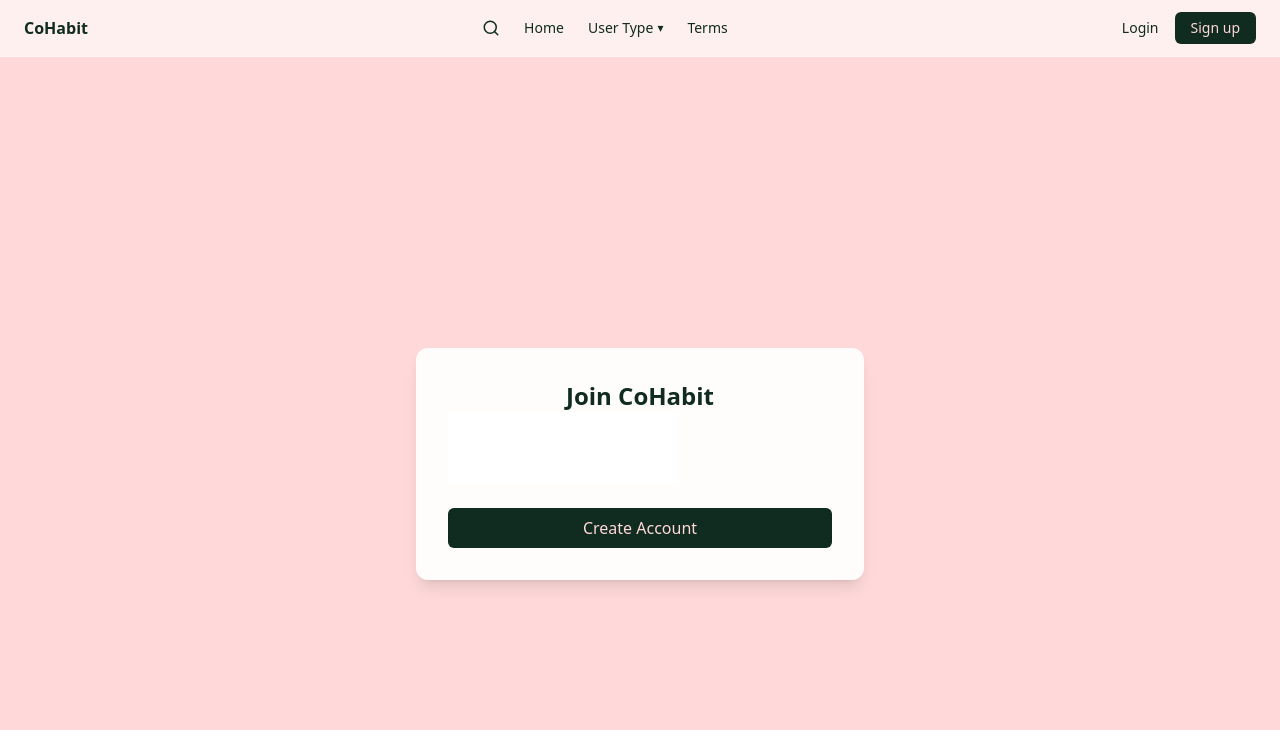
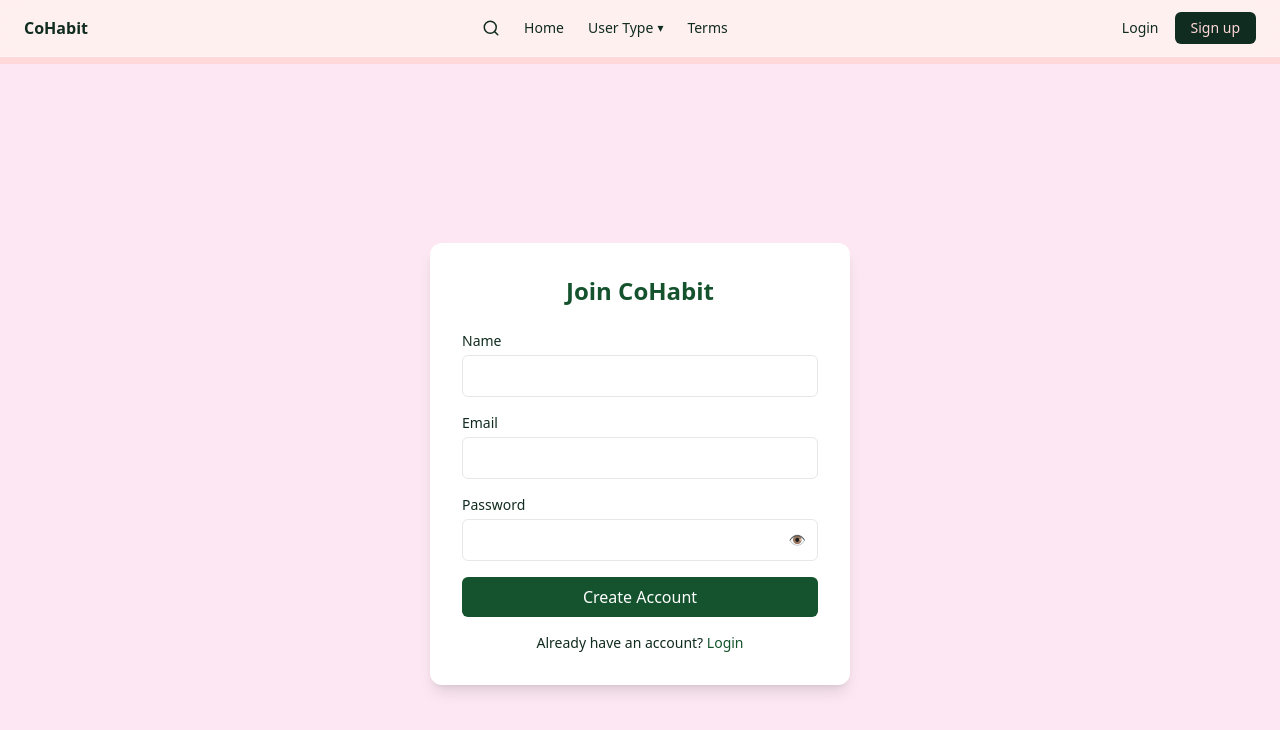
Before and after one commit to Yuno25/CoHabit, a Next.js app: page /signup in a window 1280 px wide. Shown: the top 730 px of the page. Built offline with nearby package versions, Linux system fonts and the light colour scheme.

Commit message:
fix: sync navbar user name with profile updates

```diff
--- a/src/app/profile-setup/page.tsx
+++ b/src/app/profile-setup/page.tsx
@@ -1,6 +1,6 @@
 export default function ProfileSetupPage() {
   return (
-    <main className="min-h-screen flex items-center justify-center">
+    <main className="min-h-screen flex items-center justify-center bg-blush text-pine">
       <h1 className="text-2xl font-semibold">Profile Setup</h1>
     </main>
   );
--- a/src/app/signup/page.tsx
+++ b/src/app/signup/page.tsx
@@ -1,22 +1,39 @@
 "use client";
 
+import Link from "next/link";
 import { useState } from "react";
 import { useRouter } from "next/navigation";
 
-export default function SignupPage() {
+export default function Signup() {
   const router = useRouter();
-  const [form, setForm] = useState({ name: "", email: "", password: "" });
+
+  const [form, setForm] = useState({
+    name: "",
+    email: "",
+    password: "",
+  });
+
+  const [showPassword, setShowPassword] = useState(false);
+  const [loading, setLoading] = useState(false);
   const [error, setError] = useState("");
-  const [loading, setLoading] = useState(false);
 
-  const handleChange = (e: React.ChangeEvent<HTMLInputElement>) =>
+  const handleChange = (e: React.ChangeEvent<HTMLInputElement>) => {
+    setError("");
     setForm({ ...form, [e.target.name]: e.target.value });
+  };
 
   const handleSubmit = async (e: React.FormEvent) => {
     e.preventDefault();
+
+    if (!form.name || !form.email || !form.password) {
+      setError("All fields are required");
+      return;
+    }
+
     setLoading(true);
     setError("");
 
+    try {
       const res = await fetch("/api/auth/signup", {
         method: "POST",
         headers: { "Content-Type": "application/json" },
@@ -26,47 +43,104 @@ export default function SignupPage() {
       const data = await res.json();
 
       if (!res.ok) {
-      setError(data.error || "Signup failed");
+        setError(data.message || "Signup failed");
         setLoading(false);
         return;
       }
 
-    // ✅ AUTH SUCCESS
-    localStorage.setItem("token", data.token);
-    window.dispatchEvent(new Event("auth-change"));
-
-    // ✅ GO TO WELCOME
-    router.replace("/welcome/new");
+      router.push("/login");
+    } catch (err) {
+      setError("Something went wrong. Try again.");
+    } finally {
+      setLoading(false);
+    }
   };
 
   return (
-    <div className="min-h-screen flex items-center justify-center bg-blush px-4">
-      <form
-        onSubmit={handleSubmit}
-        className="bg-white/90 backdrop-blur-md p-8 rounded-xl shadow-lg w-full max-w-md"
+    <div className="min-h-screen flex items-center justify-center bg-pink-100">
+      <div className="w-[420px] bg-white rounded-xl shadow-lg p-8">
+        <h2 className="text-2xl font-semibold text-center text-green-900 mb-6">
+          Join CoHabit
+        </h2>
+
+        <form onSubmit={handleSubmit} className="space-y-4">
+          {/* Name */}
+          <div>
+            <label className="block text-sm font-medium mb-1">Name</label>
+            <input
+              type="text"
+              name="name"
+              value={form.name}
+              onChange={handleChange}
+              className="w-full border rounded-md px-3 py-2 focus:outline-none focus:ring-2 focus:ring-green-800"
+            />
+          </div>
+
+          {/* Email */}
+          <div>
+            <label className="block text-sm font-medium mb-1">Email</label>
+            <input
+              type="email"
+              name="email"
+              value={form.email}
+              onChange={handleChange}
+              className="w-full border rounded-md px-3 py-2 focus:outline-none focus:ring-2 focus:ring-green-800"
+            />
+          </div>
+
+          {/* Password */}
+          <div>
+            <label className="block text-sm font-medium mb-1">Password</label>
+            <div className="relative">
+              <input
+                type={showPassword ? "text" : "password"}
+                name="password"
+                value={form.password}
+                onChange={handleChange}
+                className="w-full border rounded-md px-3 py-2 pr-10 focus:outline-none focus:ring-2 focus:ring-green-800"
+              />
+              <button
+                type="button"
+                onClick={() => setShowPassword(!showPassword)}
+                className="absolute inset-y-0 right-3 flex items-center text-sm text-gray-500"
               >
-        <h1 className="text-2xl font-semibold text-center text-pine">
-          Join CoHabit
-        </h1>
+                {showPassword ? "🙈" : "👁️"}
+              </button>
+            </div>
+          </div>
 
-        {error && <p className="mt-4 text-sm text-wine text-center">{error}</p>}
+          {/* Error */}
+          {error && (
+            <p className="text-sm text-red-600 bg-red-50 border border-red-200 rounded-md px-3 py-2">
+              {error}
+            </p>
+          )}
 
-        <input name="name" required onChange={handleChange} />
-        <input name="email" type="email" required onChange={handleChange} />
-        <input
-          name="password"
-          type="password"
-          required
-          onChange={handleChange}
-        />
-
+          {/* Button */}
           <button
+            type="submit"
             disabled={loading}
-          className="mt-6 w-full bg-pine text-blush py-2 rounded-md"
+            className="w-full bg-green-900 text-white py-2 rounded-md font-medium hover:bg-green-800 transition flex items-center justify-center"
           >
-          {loading ? "Creating..." : "Create Account"}
+            {loading ? (
+              <span className="animate-spin h-5 w-5 border-2 border-white border-t-transparent rounded-full"></span>
+            ) : (
+              "Create Account"
+            )}
           </button>
         </form>
+
+        {/* Footer */}
+        <p className="text-sm text-center mt-4">
+          Already have an account?{" "}
+          <Link
+            href="/login"
+            className="text-green-900 font-medium hover:underline"
+          >
+            Login
+          </Link>
+        </p>
+      </div>
     </div>
   );
 }
--- a/src/components/Navbar.tsx
+++ b/src/components/Navbar.tsx
@@ -20,7 +20,8 @@ export default function Navbar() {
   const [isAuthed, setIsAuthed] = useState(false);
   const [sidebarOpen, setSidebarOpen] = useState(false);
 
-  const user = { name: "Your Name" };
+  // ✅ FIX: real user state
+  const [user, setUser] = useState<{ name?: string } | null>(null);
 
   /* ---------- Outside Click Handling ---------- */
   useEffect(() => {
@@ -37,13 +38,31 @@ export default function Navbar() {
     return () => document.removeEventListener("mousedown", handler);
   }, []);
 
+  /* ---------- Fetch User ---------- */
+  const fetchUser = async () => {
+    try {
+      const res = await fetch("/api/user/profile");
+      if (res.ok) {
+        const data = await res.json();
+        setUser(data);
+      }
+    } catch {
+      // silent fail
+    }
+  };
+
   /* ---------- Auth Sync ---------- */
   useEffect(() => {
     const syncAuth = () => {
-      setIsAuthed(!!localStorage.getItem("token"));
+      const authed = !!localStorage.getItem("token");
+      setIsAuthed(authed);
+
+      if (authed) fetchUser();
+      else setUser(null);
     };
 
     syncAuth();
+
     window.addEventListener("auth-change", syncAuth);
     window.addEventListener("storage", syncAuth);
 
@@ -99,7 +118,6 @@ export default function Navbar() {
                 className="hover:opacity-80 flex items-center"
                 aria-label="Search"
               >
-                {/* Outlined magnifying glass */}
                 <svg
                   width="18"
                   height="18"
@@ -116,16 +134,7 @@ export default function Navbar() {
               </button>
 
               {searchOpen && (
-                <div
-                  className="
-                    absolute top-10 left-0
-                    w-52 rounded-xl
-                    backdrop-blur-lg bg-white/70
-                    border border-white/30
-                    shadow-lg
-                    overflow-hidden
-                  "
-                >
+                <div className="absolute top-10 left-0 w-52 rounded-xl backdrop-blur-lg bg-white/70 border border-white/30 shadow-lg overflow-hidden">
                   <SearchItem
                     title="Search by Locality"
                     subtitle="Area, city or neighborhood"
@@ -144,7 +153,7 @@ export default function Navbar() {
               Home
             </Link>
 
-            {/* USER TYPE DROPDOWN (UNCHANGED) */}
+            {/* USER TYPE */}
             <div ref={dropdownRef} className="relative">
               <button
                 onClick={() => setOpen((v) => !v)}
@@ -154,16 +163,7 @@ export default function Navbar() {
               </button>
 
               {open && (
-                <div
-                  className="
-                    absolute top-10 left-0
-                    w-56 rounded-xl
-                    backdrop-blur-lg bg-white/70
-                    border border-white/30
-                    shadow-lg
-                    overflow-hidden
-                  "
-                >
+                <div className="absolute top-10 left-0 w-56 rounded-xl backdrop-blur-lg bg-white/70 border border-white/30 shadow-lg overflow-hidden">
                   <DropdownItem
                     title="Looking for a place"
                     subtitle="Find rooms & compatible roommates"
@@ -206,7 +206,7 @@ export default function Navbar() {
               onClick={() => setSidebarOpen(true)}
               className="w-10 h-10 rounded-full bg-pine text-blush flex items-center justify-center font-semibold"
             >
-              {getInitials(user.name)}
+              {getInitials(user?.name)}
             </button>
           )}
         </div>
@@ -229,17 +229,12 @@ export default function Navbar() {
               animate={{ x: 0 }}
               exit={{ x: "100%" }}
               transition={{ type: "spring", stiffness: 260, damping: 30 }}
-              className="
-                fixed top-0 right-0 z-50
-                h-full w-72
-                backdrop-blur-lg bg-white/70
-                border-l border-white/30
-                p-6
-                flex flex-col
-              "
+              className="fixed top-0 right-0 z-50 h-full w-72 backdrop-blur-lg bg-white/70 border-l border-white/30 p-6 flex flex-col"
             >
               <div className="mb-6">
-                <h2 className="text-lg font-semibold text-pine">{user.name}</h2>
+                <h2 className="text-lg font-semibold text-pine">
+                  {user?.name || "Your Name"}
+                </h2>
                 <p className="text-sm text-pine/70">Welcome back</p>
               </div>
 
```
Lines whose indentation alone changed are shown as unchanged.
